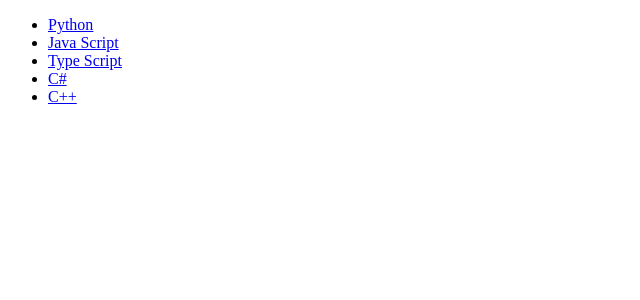
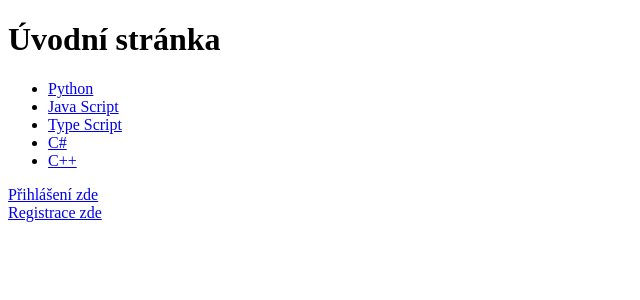
Before and after one commit to Luciee24/Maturitni-Projekt-Mervart, a Flask app: page / in a window 1280 px wide. Shown: the top 300 px of the page, without its empty margins (0-640 px from the left). Run offline with Flask 3, Linux system fonts and the light colour scheme.

Commit message:
Revise index.html for main page enhancements
Updated the main page to include a header and links for login and registration.

```diff
--- a/templates/index.html
+++ b/templates/index.html
@@ -3,9 +3,10 @@
 <head>
     <meta charset="UTF-8">
     <meta name="viewport" content="width=device-width, initial-scale=1.0">
-    <title>Main page</title>
+    <title>Hlavní stránka</title>
 </head>
 <body>
+    <h1>Úvodní stránka</h1>
     <ul>
         {% for jazyk in temata %}
             <li>
@@ -13,5 +14,7 @@
             </li>
         {% endfor %}
     </ul>
+     <a href="{{ url_for('login') }}">Přihlášení zde</a><br>
+     <a href="{{ url_for('register') }}">Registrace zde</a><br>
 </body>
 </html>
```
